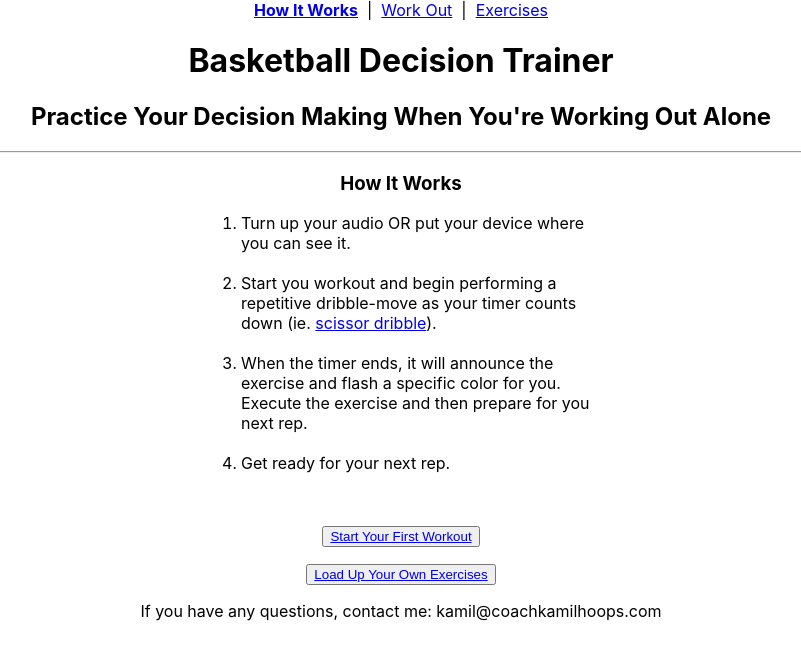
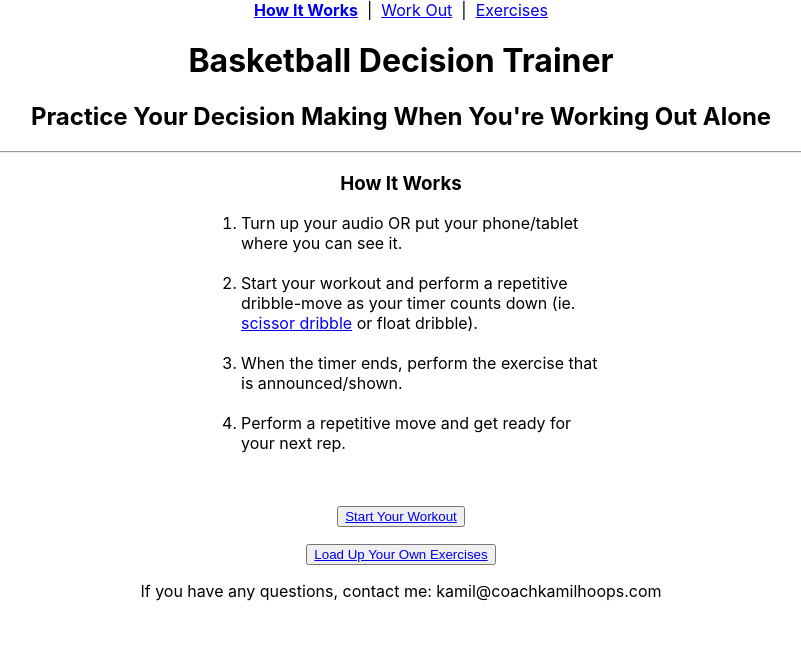
Before and after one commit to MarkoBezic/bdt-coach, a React (Create React App) app: page / in a window 1280 px wide. Shown: the top 660 px of the page, without its empty margins (239-1040 px from the left). Built offline with nearby package versions, Linux system fonts and the light colour scheme; what enable-auto-tts would draw is missing.

Commit message:
how it works updated.

```diff
--- a/src/pages/HowItWorksPage.tsx
+++ b/src/pages/HowItWorksPage.tsx
@@ -18,18 +18,18 @@ function HowItWorksPage() {
             <hr/>
             <div className="text-center w-400px m-auto"><h3>How It Works</h3>
                 <ol style={{textAlign: 'left'}}>
-                    <li>Turn up your audio OR put your device where you can see it.</li><br/>
-                    <li>Start you workout and begin performing a repetitive dribble-move as your timer counts down (ie. <a
+                    <li>Turn up your audio OR put your phone/tablet where you can see it.</li><br/>
+                    <li>Start your workout and perform a repetitive dribble-move as your timer counts down (ie. <a
                         target="_blank" rel="nofollow noreferrer noopener"
-                        href="https://www.youtube.com/watch?v=D2hhRG2Hda4?t=30">scissor dribble</a>).</li><br/>
-                    <li>When the timer ends, it will announce the exercise and flash a specific color for you. Execute the exercise and then prepare for you next rep.</li><br/>
-                    <li>Get ready for your next rep.</li>
+                        href="https://www.youtube.com/watch?v=D2hhRG2Hda4?t=30s">scissor dribble</a> or float dribble).</li><br/>
+                    <li>When the timer ends, perform the exercise that is announced/shown.</li><br/>
+                    <li>Perform a repetitive move and get ready for your next rep.</li>
                 </ol>
                 </div>
         </div>
         <br/>
         <p>
-            <button><Link className="button" to={URL_WORKOUT}>Start Your First Workout</Link></button>
+            <button><Link className="button" to={URL_WORKOUT}>Start Your Workout</Link></button>
         </p>
         <p>
             <button><Link to={URL_EXERCISES}>Load Up Your Own Exercises</Link></button>
```
